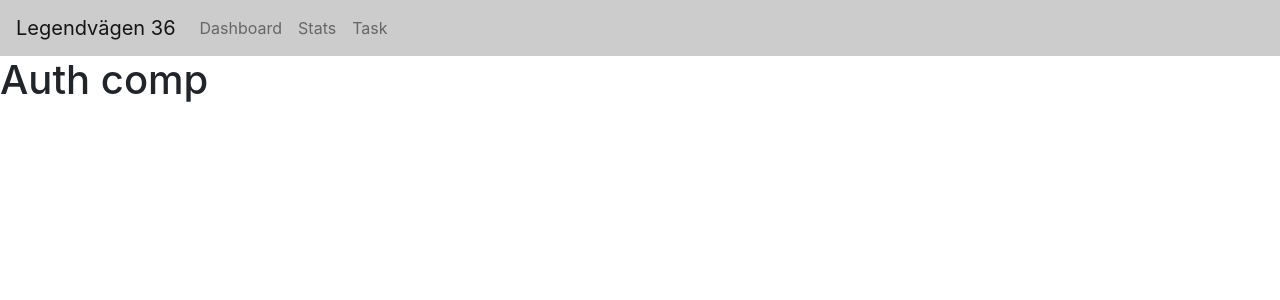
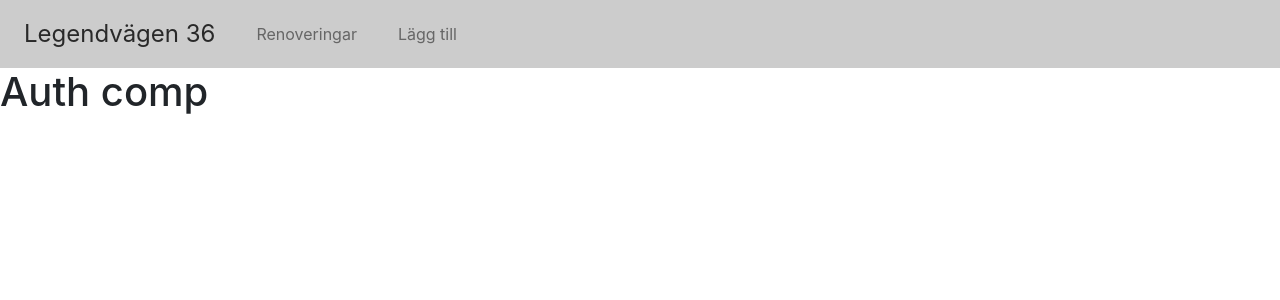
Before and after one commit to RealGobi/house-frontend, a React (Create React App) app: page / in a window 1280 px wide. Shown: the top 300 px of the page. Built offline with nearby package versions, Linux system fonts and the light colour scheme.

Commit message:
style: for header

```diff
--- a/src/components/header/HeaderComponent.js
+++ b/src/components/header/HeaderComponent.js
@@ -7,19 +7,19 @@ export default function HeaderComponent() {
   const bg = '#ccc'
   return (
     <nav className="navbar navbar-expand-lg navbar-light" style={{backgroundColor: bg}}>
-    <Link to="/dashboard" className="navbar-brand" >
+    <Link style={{textDecoration:"none"}} to="/dashboard" className="street" >
       {street}
     </Link>
       <div className="collpase nav-collpase">
         <ul className="navbar-nav mr-auto">
           <li className="navbar-item">
-            <Link to="/dashboard" className="nav-link">Dashboard</Link>
+            <Link to="/dashboard" className="nav-link margin">Renoveringar</Link>
           </li>
+{/*           <li className="navbar-item">
+            <Link to="/stats" className="nav-link">Stats</Link>
+          </li> */}
           <li className="navbar-item">
-            <Link to="/stats" className="nav-link">Stats</Link>
-          </li>
-          <li className="navbar-item">
-            <Link to="/post-task" className="nav-link">Task</Link>
+            <Link to="/post-task" className="nav-link">Lägg till</Link>
           </li>
         </ul>
       </div>
```
